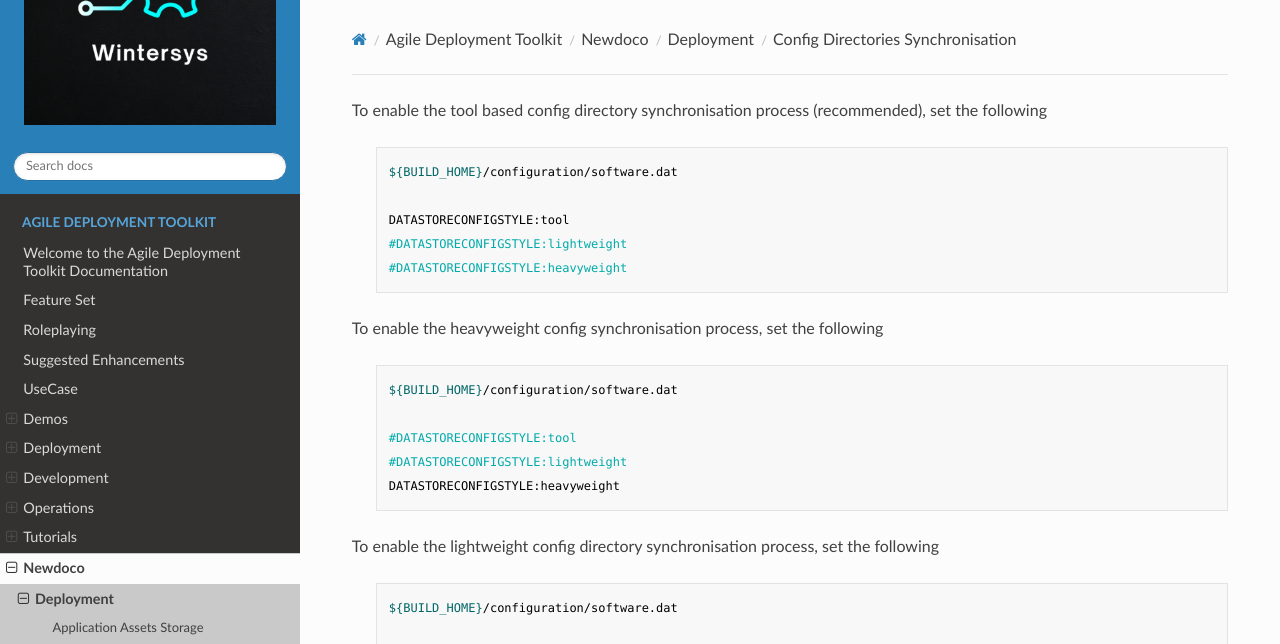
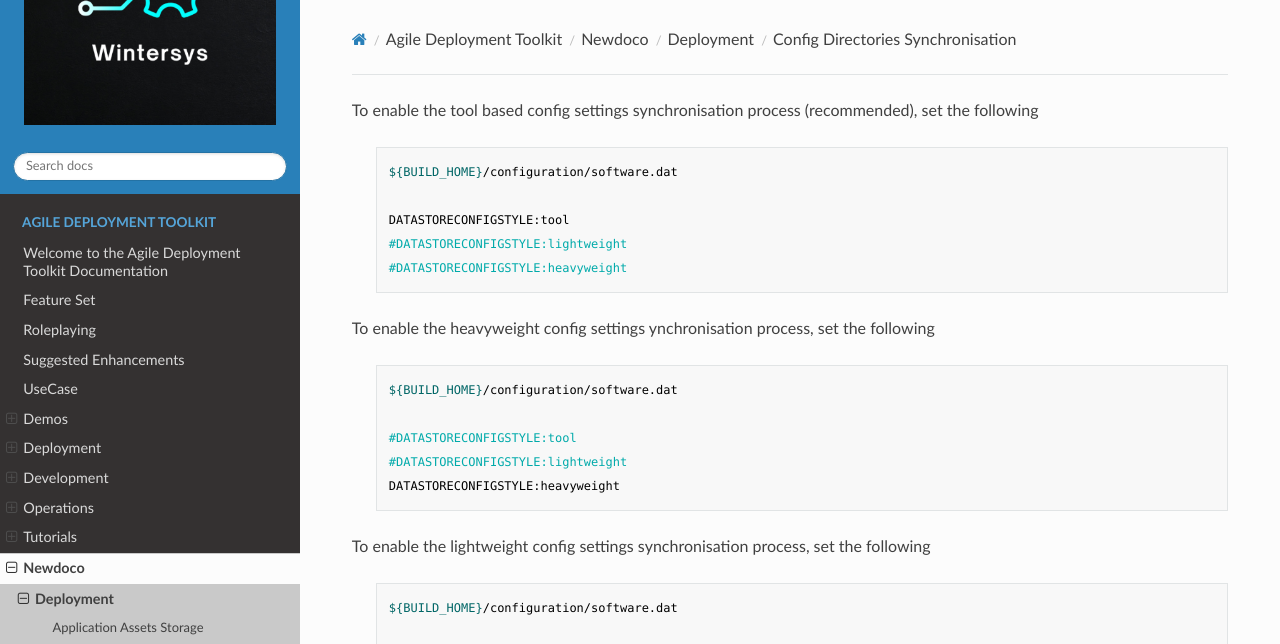
Before and after one commit to wintersys-dev/adt-documentation, an MkDocs documentation site: the page built from docs/Agile Deployment Toolkit/newdoco/Deployment/Config Directories Synchronisation.md, in a window 1280 px wide. Shown: the top 644 px of the page. Built offline with MkDocs 1.6.1, drawn with Linux system fonts in a browser that asks for light colours; nearby versions of some CDN libraries.

Commit message:
Update terminology for config settings synchronisation

```diff
--- a/docs/Agile Deployment Toolkit/newdoco/Deployment/Config Directories Synchronisation.md
+++ b/docs/Agile Deployment Toolkit/newdoco/Deployment/Config Directories Synchronisation.md
@@ -1,4 +1,4 @@
-To enable the tool based config directory synchronisation process (recommended), set the following
+To enable the tool based config settings synchronisation process (recommended), set the following
 
 >     ${BUILD_HOME}/configuration/software.dat
 
@@ -6,7 +6,7 @@ To enable the tool based config directory synchronisation process (recommended),
 >     #DATASTORECONFIGSTYLE:lightweight
 >     #DATASTORECONFIGSTYLE:heavyweight
 
-To enable the heavyweight config synchronisation process, set the following
+To enable the heavyweight config settings ynchronisation process, set the following
 
 >     ${BUILD_HOME}/configuration/software.dat
 
@@ -15,7 +15,7 @@ To enable the heavyweight config synchronisation process, set the following
 >     DATASTORECONFIGSTYLE:heavyweight
 
 
-To enable the lightweight config directory synchronisation process, set the following
+To enable the lightweight config settings synchronisation process, set the following
 
 >     ${BUILD_HOME}/configuration/software.dat
 
```
